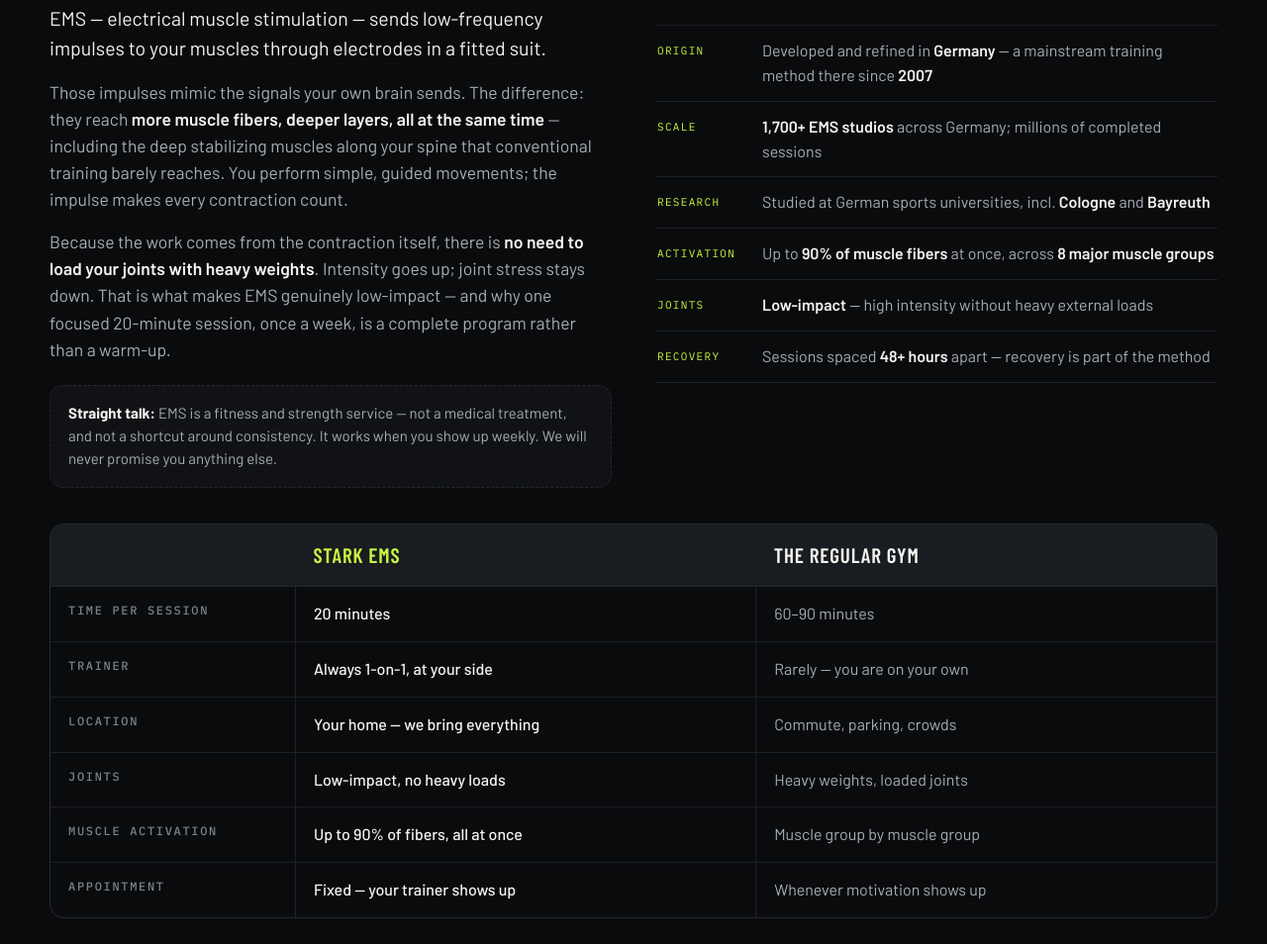
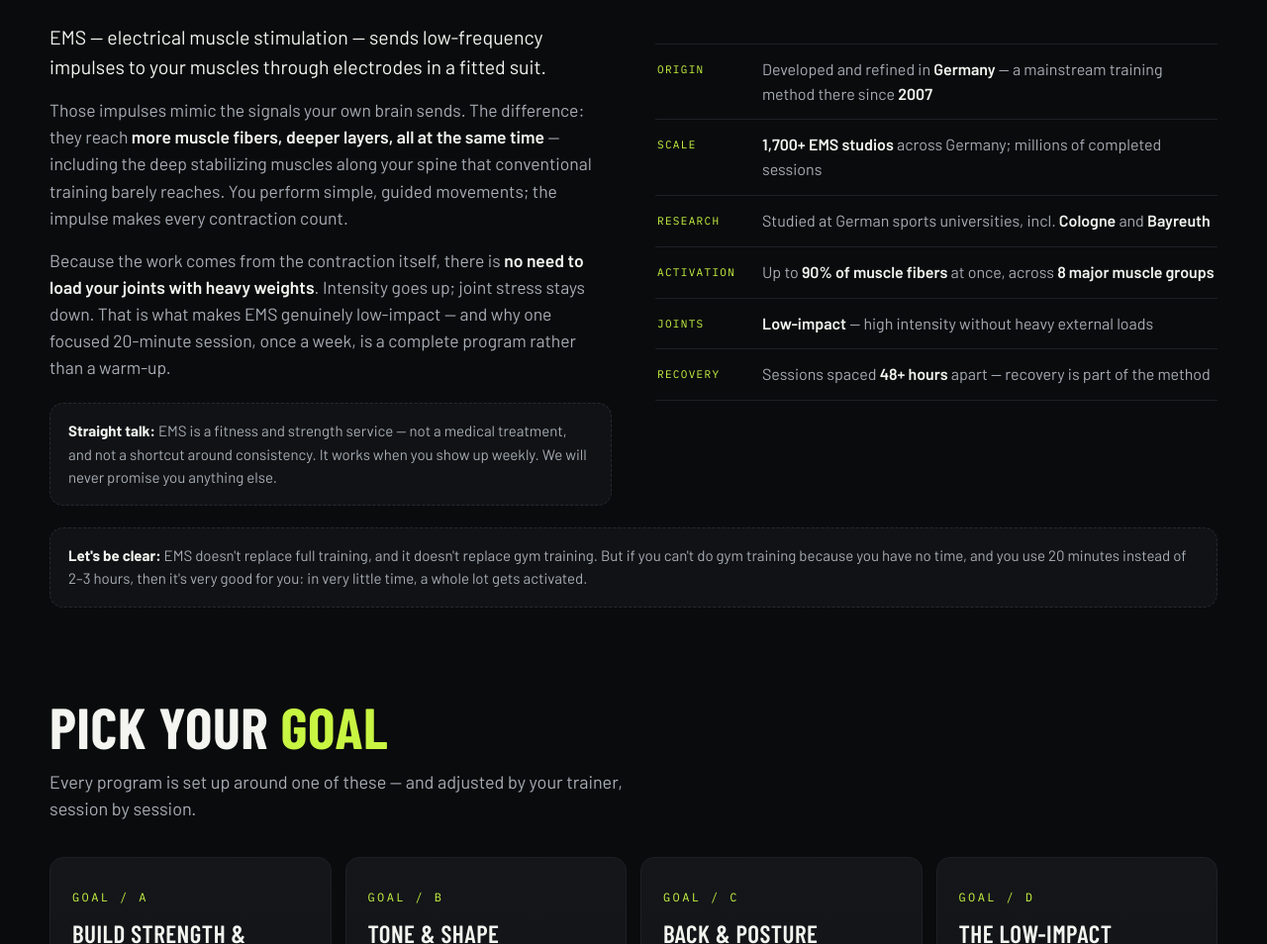
Before and after one commit to heynerbusiness/stark-ems, a plain HTML site: page index.html in a window 1280 px wide. Shown: the part 1846-2800 px from the top of the page at 99% size. Drawn offline with nearby package versions, Linux system fonts and the light colour scheme.

Commit message:
Site v3: drop gym comparison, honest positioning, Venice-Marina del Rey base

```diff
--- a/index.html
+++ b/index.html
@@ -236,7 +236,7 @@
         <div class="wrap">
           <div class="hero-grid">
             <div>
-              <p class="eyebrow">Mobile EMS Personal Training · Los Angeles</p>
+              <p class="eyebrow">Mobile EMS Personal Training · Venice — Marina del Rey</p>
               <h1>There are 10,080 minutes in your week. <span class="thin">We need</span> <span class="volt">20.</span></h1>
               <p class="hero-sub">STARK EMS brings a full-body strength workout to your door — <strong>German-engineered EMS technology</strong>, a trainer at your side, and 20 minutes that activate every muscle group and keep you fit. No gym. No commute. No heavy weights.</p>
               <div class="hero-ctas">
@@ -461,48 +461,7 @@
             </div>
           </div>
 
-          <div class="compare" role="region" aria-label="EMS compared with a regular gym">
-            <table>
-              <thead>
-                <tr>
-                  <th scope="col"><span class="sr-only">Criterion</span></th>
-                  <th scope="col" class="ems">STARK EMS</th>
-                  <th scope="col">The regular gym</th>
-                </tr>
-              </thead>
-              <tbody>
-                <tr>
-                  <th scope="row">Time per session</th>
-                  <td class="ems" data-label="EMS">20 minutes</td>
-                  <td class="gym" data-label="GYM">60–90 minutes</td>
-                </tr>
-                <tr>
-                  <th scope="row">Trainer</th>
-                  <td class="ems" data-label="EMS">Always 1-on-1, at your side</td>
-                  <td class="gym" data-label="GYM">Rarely — you are on your own</td>
-                </tr>
-                <tr>
-                  <th scope="row">Location</th>
-                  <td class="ems" data-label="EMS">Your home — we bring everything</td>
-                  <td class="gym" data-label="GYM">Commute, parking, crowds</td>
-                </tr>
-                <tr>
-                  <th scope="row">Joints</th>
-                  <td class="ems" data-label="EMS">Low-impact, no heavy loads</td>
-                  <td class="gym" data-label="GYM">Heavy weights, loaded joints</td>
-                </tr>
-                <tr>
-                  <th scope="row">Muscle activation</th>
-                  <td class="ems" data-label="EMS">Up to 90% of fibers, all at once</td>
-                  <td class="gym" data-label="GYM">Muscle group by muscle group</td>
-                </tr>
-                <tr>
-                  <th scope="row">Appointment</th>
-                  <td class="ems" data-label="EMS">Fixed — your trainer shows up</td>
-                  <td class="gym" data-label="GYM">Whenever motivation shows up</td>
-                </tr>
-              </tbody>
-            </table>
+          <div class="honest-note"><b>Let's be clear:</b> EMS doesn't replace full training, and it doesn't replace gym training. But if you can't do gym training because you have no time, and you use 20 minutes instead of 2–3 hours, then it's very good for you: in very little time, a whole lot gets activated.</div>
           </div>
         </div>
       </section>
@@ -942,7 +901,7 @@
             </details>
             <details>
               <summary>Where do sessions happen?<span class="fx" aria-hidden="true">+</span></summary>
-              <div class="a"><p>Wherever suits you on the Westside — <b>your home, your office, your garden</b>. We currently serve Venice, Santa Monica, Marina del Rey, Brentwood, Pacific Palisades, Beverly Hills, West Hollywood, Culver City, West LA and Manhattan Beach.</p></div>
+              <div class="a"><p>We’re based in Venice — Marina del Rey, and sessions happen wherever suits you on the Westside — <b>your home, your office, your garden</b>. We currently serve Venice, Santa Monica, Marina del Rey, Brentwood, Pacific Palisades, Beverly Hills, West Hollywood, Culver City, West LA and Manhattan Beach.</p></div>
             </details>
             <details>
               <summary>Why isn't it cheap?<span class="fx" aria-hidden="true">+</span></summary>
@@ -1029,7 +988,7 @@
         <div class="foot-grid">
           <div>
             <div class="foot-brand">STARK<em>·</em>EMS</div>
-            <div class="foot-meta">Mobile EMS Personal Training · Los Angeles, CA</div>
+            <div class="foot-meta">Mobile EMS Personal Training · Venice — Marina del Rey, CA</div>
           </div>
           <nav class="foot-links" aria-label="Footer">
             <a href="#how">How It Works</a>
```
